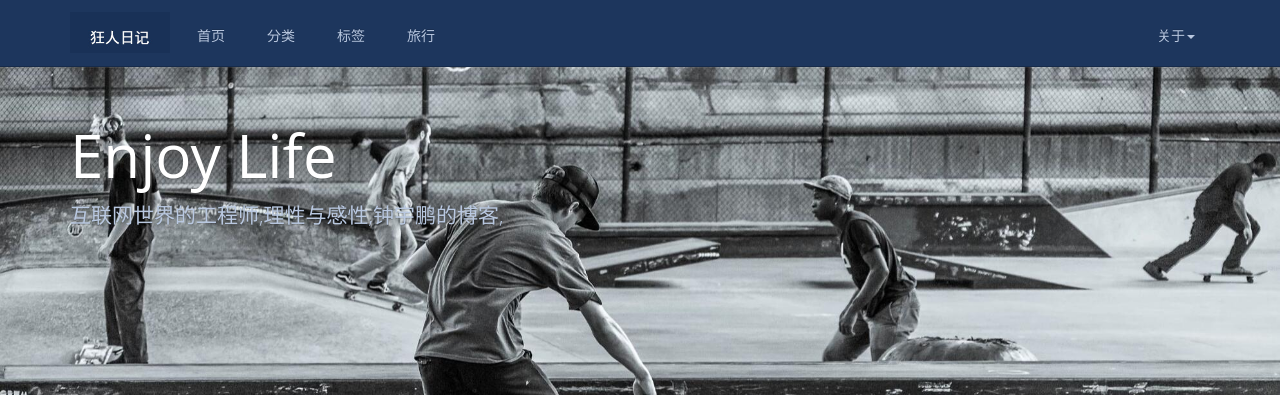
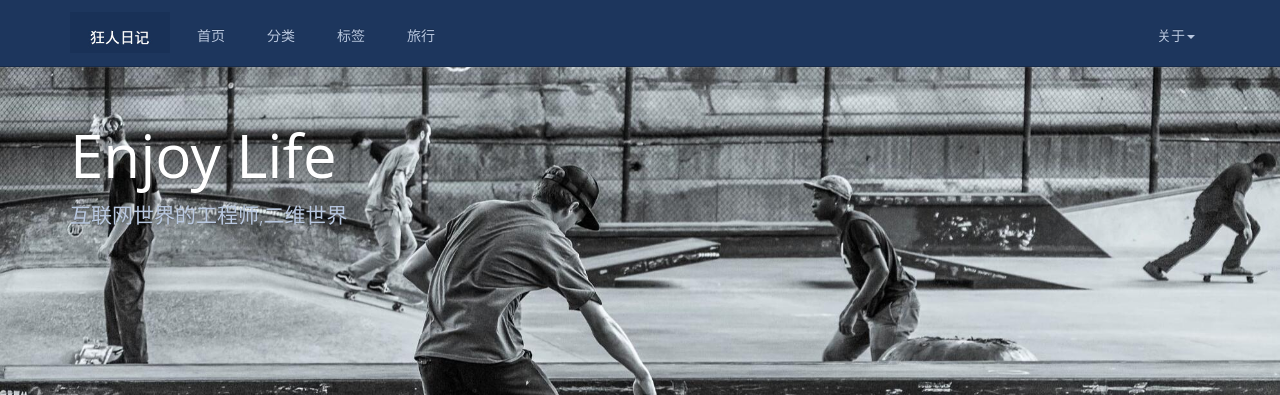
Before and after one commit to zhongyp/jekyll-theme-classic, a Jekyll site: the page built from index.html, in a window 1280 px wide and 1079 px high. Shown: the top 395 px of the window. Built offline with Jekyll 4.4.1, drawn with Linux system fonts in a browser that asks for light colours; nearby versions of some CDN libraries; the list of posts is cut into pages by our own code; comment, search, counter and statistics services are not loaded.

Commit message:
update description

```diff
--- a/_config.yml
+++ b/_config.yml
@@ -7,7 +7,7 @@ resume_site: http://zhongyp.me/about/
 github: https://github.com/zhongyp/
 baseurl: "http://zhongyp.me"
 keywords: 钟宇鹏,笔记,随笔,zhongyp,个人博客,钟宇鹏的博客,个人网站,程序猿
-description: 互联网世界的工程师,理性与感性,钟宇鹏的博客,
+description: 互联网世界的工程师,二维世界
 
 motto: 《回忆》
 banner: 年轻的好处在于，你还没有太多经验，并天生相信一切皆可能。
```
Also changed, not shown: 1 other file.
